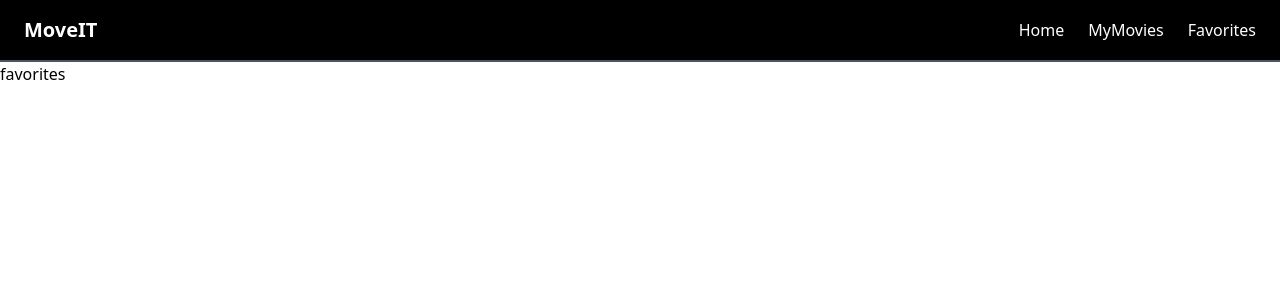
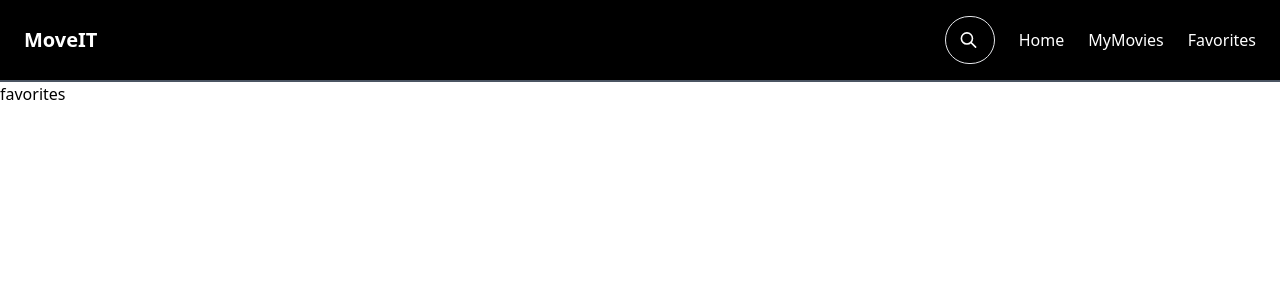
Before and after one commit to sujalamatya/movies-watchlist, a Next.js app: page /favorites in a window 1280 px wide. Shown: the top 300 px of the page. Built offline with nearby package versions, Linux system fonts and the light colour scheme.

Commit message:
feat(navbar):add search icon

```diff
--- a/src/components/common/Navbar.tsx
+++ b/src/components/common/Navbar.tsx
@@ -5,7 +5,31 @@ const Navbar: React.FC = () => {
     <nav className="bg-black text-white py-4 px-6 flex justify-between items-center border-b-2 border-gray-600">
       <div className="text-xl font-bold">MoveIT</div>
 
-      {/* Nav Links */}
+      {/* Container for the search form and nav links */}
+      <div className="flex items-center space-x-6">
+        {/* Search Form */}
+        <form action="" className="relative w-max">
+          <input
+            type="search"
+            className="peer cursor-pointer relative z-10 h-12 w-12 rounded-full border bg-transparent pl-12 outline-none focus:w-full focus:cursor-text focus:border-white focus:pl-16 focus:pr-4"
+          />
+          <svg
+            xmlns="http://www.w3.org/2000/svg"
+            className="absolute inset-y-0 my-auto h-8 w-12 border-r border-transparent stroke-white px-3.5 peer-focus:border-white peer-focus:stroke-white"
+            fill="none"
+            viewBox="0 0 24 24"
+            stroke="currentColor"
+            strokeWidth="2"
+          >
+            <path
+              strokeLinecap="round"
+              strokeLinejoin="round"
+              d="M21 21l-6-6m2-5a7 7 0 11-14 0 7 7 0 0114 0z"
+            />
+          </svg>
+        </form>
+
+        {/* Navigation Links */}
         <ul className="flex space-x-6">
           {["Home", "MyMovies", "Favorites"].map((item) => (
             <li key={item}>
@@ -18,6 +42,7 @@ const Navbar: React.FC = () => {
             </li>
           ))}
         </ul>
+      </div>
     </nav>
   );
 };
```
Lines whose indentation alone changed are shown as unchanged.
